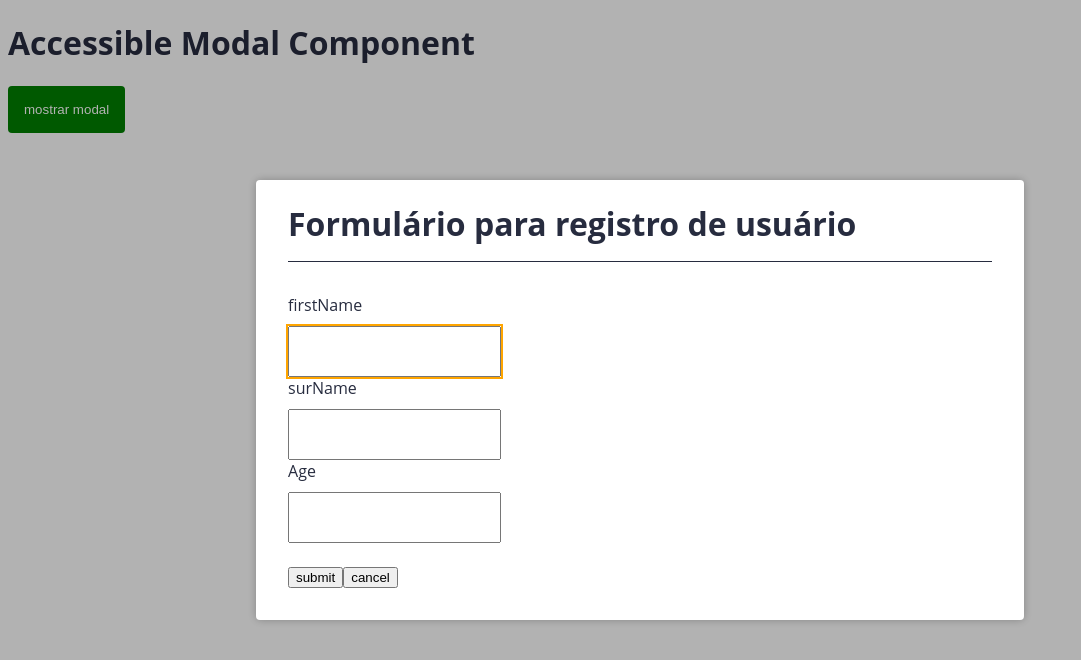
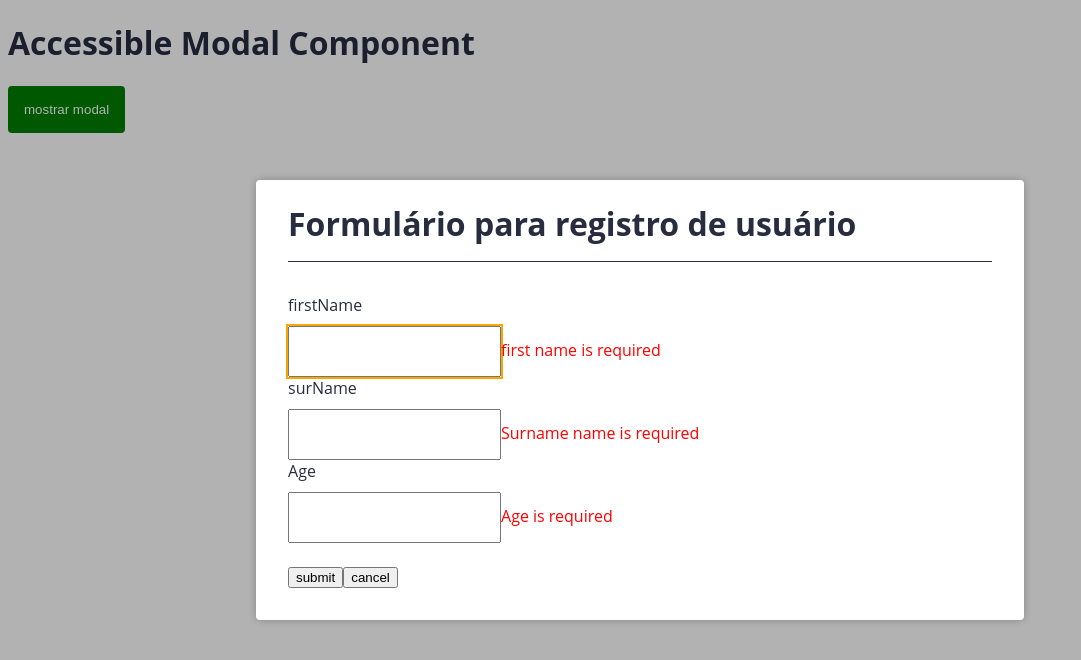
Before and after one commit to thalysson-nascimento/acessibilidade-avancada, an Angular app: page / in a window 1280 px wide. Both pictures are taken after a click on the button "mostrar modal". Shown: the top 660 px of the page, without its empty margins (0-1081 px from the left). Built offline with nearby package versions, Linux system fonts and the light colour scheme.

Commit message:
feat: included reactive forms

```diff
--- a/src/app/app.component.html
+++ b/src/app/app.component.html
@@ -3,28 +3,63 @@
 <button class="button" (click)="show()">mostrar modal</button>
 
 <ng-template #modal>
+  <form [formGroup]="form" (ngSubmit)="submit()">
     <div class="field">
       <label for="fistrName">firstName</label>
       <br />
-    <input id="fistrName" />
+      <input
+        aria-describedby="firstname-error"
+        [attr.aria-invalid]="form.get('firstName').invalid"
+        id="fistrName"
+        formControlName="firstName"
+      />
+      <span
+        id="firstname-error"
+        *ngIf="form.get('firstName')?.errors?.required"
+        class="validation-error"
+        >first name is required
+      </span>
     </div>
 
     <div class="field">
       <label for="surName">surName</label>
       <br />
-    <input id="surName" />
+      <input
+        aria-describedby="surname-error"
+        [attr.aria-invalid]="form.get('surName').invalid"
+        id="surName"
+        formControlName="surName"
+      />
+      <span
+        id="surname-error"
+        *ngIf="form.get('surName')?.errors?.required"
+        class="validation-error"
+        >Surname name is required
+      </span>
     </div>
 
     <div class="field">
       <label for="age">Age</label>
       <br />
-    <input id="age" />
+      <input
+        aria-describedby="age-error"
+        [attr.aria-invalid]="form.get('age').invalid"
+        id="age"
+        formControlName="age"
+      />
+      <span
+        id="age-error"
+        *ngIf="form.get('age')?.errors?.required"
+        class="validation-error"
+        >Age is required
+      </span>
     </div>
 
     <br />
 
     <div>
-    <button>submit</button>
+      <button [attr.aria-disabled]="this.form.invalid">submit</button>
       <button (click)="modalRef.close()">cancel</button>
     </div>
+  </form>
 </ng-template>
--- a/src/app/app.component.ts
+++ b/src/app/app.component.ts
@@ -1,4 +1,5 @@
 import { Component, OnInit, TemplateRef, ViewChild } from '@angular/core';
+import { FormBuilder, FormGroup, Validators } from '@angular/forms';
 import { ModalRef } from '@models/modal-ref';
 import { ModalService } from '@services/modal/modal.service';
 
@@ -11,10 +12,25 @@
   @ViewChild('modal') modalTemplateRef: TemplateRef<any>;
 
   modalRef: ModalRef;
+  form: FormGroup;
 
-  constructor(private modalService: ModalService) {}
+  constructor(
+    private modalService: ModalService,
+    private formBuilder: FormBuilder
+  ) {}
 
-  ngOnInit(): void {}
+  ngOnInit(): void {
+    this.createFormBuilder();
+  }
+
+  createFormBuilder() {
+    this.form = this.formBuilder.group({
+      firstName: ['', Validators.required],
+      surName: ['', Validators.required],
+      age: ['', Validators.required],
+      info: [false],
+    });
+  }
 
   show() {
     this.modalRef = this.modalService.open({
@@ -22,4 +38,15 @@
       title: 'Formulário para registro de usuário',
     });
   }
+
+  submit() {
+    console.log(this.form.value);
+
+    if (this.form.invalid) {
+      return;
+    }
+
+    this.modalRef.close();
+    console.log('formulario subimetido com sucesso');
+  }
 }
--- a/src/app/app.module.ts
+++ b/src/app/app.module.ts
@@ -1,6 +1,6 @@
 import { CommonModule } from '@angular/common';
 import { NgModule } from '@angular/core';
-import { FormsModule } from '@angular/forms';
+import { FormsModule, ReactiveFormsModule } from '@angular/forms';
 import { BrowserModule } from '@angular/platform-browser';
 import { BrowserAnimationsModule } from '@angular/platform-browser/animations';
 import { ModalModule } from '@components/modal/modal.module';
@@ -16,6 +16,7 @@
     FormsModule,
     ModalModule,
     BrowserAnimationsModule,
+    ReactiveFormsModule,
   ],
   providers: [],
   bootstrap: [AppComponent],
```
Lines whose indentation alone changed are shown as unchanged.
